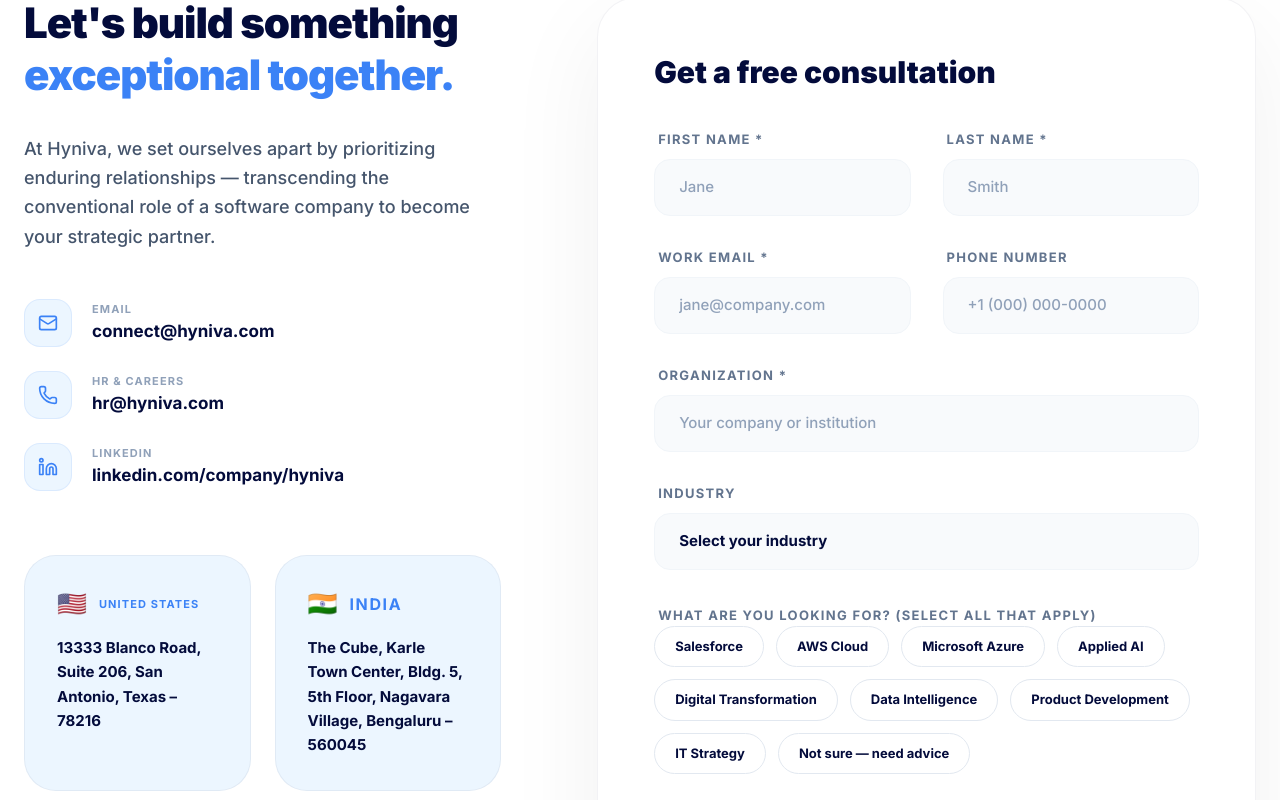
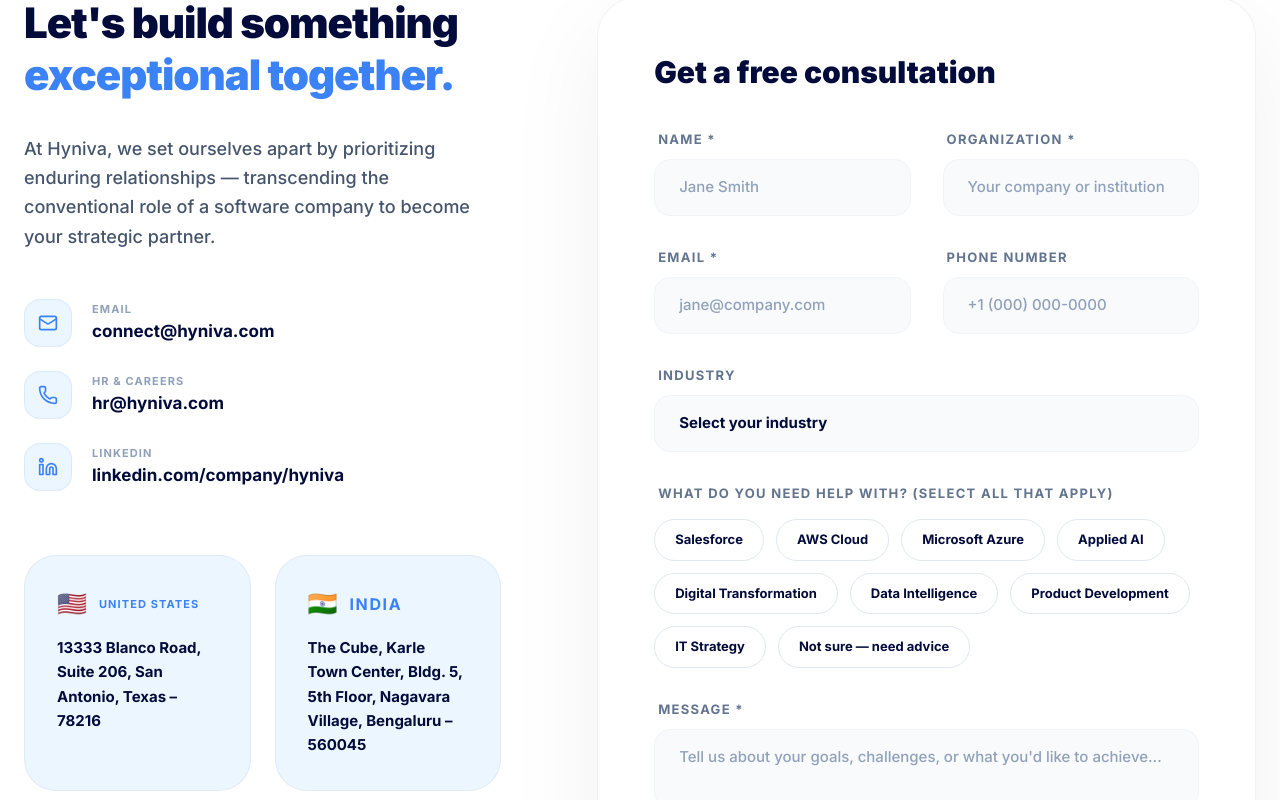
Before and after one commit to krishnavamsij/SimpleCube-Website, a Next.js app: page /contact in a window 1280 px wide. Shown: the part 740-1540 px from the top of the page. Built offline with nearby package versions, Linux system fonts and the light colour scheme.

Commit message:
refactor: simplify contact form fields and update labels/styling

```diff
--- a/src/app/contact/page.tsx
+++ b/src/app/contact/page.tsx
@@ -162,18 +162,18 @@ export default function ContactPage() {
                                     <form className="space-y-8">
                                         <div className="grid grid-cols-1 sm:grid-cols-2 gap-8">
                                             <div className="flex flex-col gap-2.5">
-                                                <label className="text-[13px] font-bold text-slate-500 uppercase tracking-widest px-1">First Name *</label>
-                                                <input type="text" placeholder="Jane" className="w-full px-6 py-4 bg-slate-50 border border-slate-100 rounded-2xl focus:ring-2 focus:ring-[#3B82F6]/20 focus:border-[#3B82F6] outline-none font-bold text-[15px] text-[#030B3B] transition-all placeholder:text-slate-400 placeholder:font-medium" />
+                                                <label className="text-[13px] font-bold text-slate-500 uppercase tracking-widest px-1">Name *</label>
+                                                <input type="text" placeholder="Jane Smith" className="w-full px-6 py-4 bg-slate-50 border border-slate-100 rounded-2xl focus:ring-2 focus:ring-[#3B82F6]/20 focus:border-[#3B82F6] outline-none font-bold text-[15px] text-[#030B3B] transition-all placeholder:text-slate-400 placeholder:font-medium" />
                                             </div>
                                             <div className="flex flex-col gap-2.5">
-                                                <label className="text-[13px] font-bold text-slate-500 uppercase tracking-widest px-1">Last Name *</label>
-                                                <input type="text" placeholder="Smith" className="w-full px-6 py-4 bg-slate-50 border border-slate-100 rounded-2xl focus:ring-2 focus:ring-[#3B82F6]/20 focus:border-[#3B82F6] outline-none font-bold text-[15px] text-[#030B3B] transition-all placeholder:text-slate-400 placeholder:font-medium" />
+                                                <label className="text-[13px] font-bold text-slate-500 uppercase tracking-widest px-1">Organization *</label>
+                                                <input type="text" placeholder="Your company or institution" className="w-full px-6 py-4 bg-slate-50 border border-slate-100 rounded-2xl focus:ring-2 focus:ring-[#3B82F6]/20 focus:border-[#3B82F6] outline-none font-bold text-[15px] text-[#030B3B] transition-all placeholder:text-slate-400 placeholder:font-medium" />
                                             </div>
                                         </div>
 
                                         <div className="grid grid-cols-1 sm:grid-cols-2 gap-8">
                                             <div className="flex flex-col gap-2.5">
-                                                <label className="text-[13px] font-bold text-slate-500 uppercase tracking-widest px-1">Work Email *</label>
+                                                <label className="text-[13px] font-bold text-slate-500 uppercase tracking-widest px-1">Email *</label>
                                                 <input type="email" placeholder="jane@company.com" className="w-full px-6 py-4 bg-slate-50 border border-slate-100 rounded-2xl focus:ring-2 focus:ring-[#3B82F6]/20 focus:border-[#3B82F6] outline-none font-bold text-[15px] text-[#030B3B] transition-all placeholder:text-slate-400 placeholder:font-medium" />
                                             </div>
                                             <div className="flex flex-col gap-2.5">
@@ -183,14 +183,9 @@ export default function ContactPage() {
                                         </div>
 
                                         <div className="flex flex-col gap-2.5">
-                                            <label className="text-[13px] font-bold text-slate-500 uppercase tracking-widest px-1">Organization *</label>
-                                            <input type="text" placeholder="Your company or institution" className="w-full px-6 py-4 bg-slate-50 border border-slate-100 rounded-2xl focus:ring-2 focus:ring-[#3B82F6]/20 focus:border-[#3B82F6] outline-none font-bold text-[15px] text-[#030B3B] transition-all placeholder:text-slate-400 placeholder:font-medium" />
-                                        </div>
-
-                                        <div className="flex flex-col gap-2.5">
                                             <label className="text-[13px] font-bold text-slate-500 uppercase tracking-widest px-1">Industry</label>
                                             <select className="w-full px-6 py-4 bg-slate-50 border border-slate-100 rounded-2xl focus:ring-2 focus:ring-[#3B82F6]/20 focus:border-[#3B82F6] outline-none font-bold text-[15px] text-[#030B3B] transition-all appearance-none cursor-pointer">
-                                                <option>Select your industry</option>
+                                                <option className="text-slate-400">Select your industry</option>
                                                 <option>Financial Services</option>
                                                 <option>Healthcare & Life Sciences</option>
                                                 <option>Logistics, Transportation & Supply Chain</option>
@@ -210,13 +205,15 @@ export default function ContactPage() {
                                         </div>
 
                                         <div className="space-y-6">
-                                            <label className="text-[13px] font-bold text-slate-500 uppercase tracking-widest px-1">What are you looking for? (Select all that apply)</label>
+                                            <div className="flex flex-col gap-4">
+                                                <label className="text-[13px] font-bold text-slate-500 uppercase tracking-widest px-1">What do you need help with? (Select all that apply)</label>
                                                 <div className="flex flex-wrap gap-3">
                                                     {["Salesforce", "AWS Cloud", "Microsoft Azure", "Applied AI", "Digital Transformation", "Data Intelligence", "Product Development", "IT Strategy", "Not sure — need advice"].map((service) => (
                                                         <button key={service} type="button" className="px-5 py-2.5 rounded-full border border-slate-200 text-[13px] font-bold text-[#030B3B] hover:border-[#3B82F6] hover:text-[#3B82F6] hover:bg-[#3B82F6]/5 transition-all">
                                                             {service}
                                                         </button>
                                                     ))}
+                                                </div>
                                             </div>
                                         </div>
 
```
Lines whose indentation alone changed are shown as unchanged.
